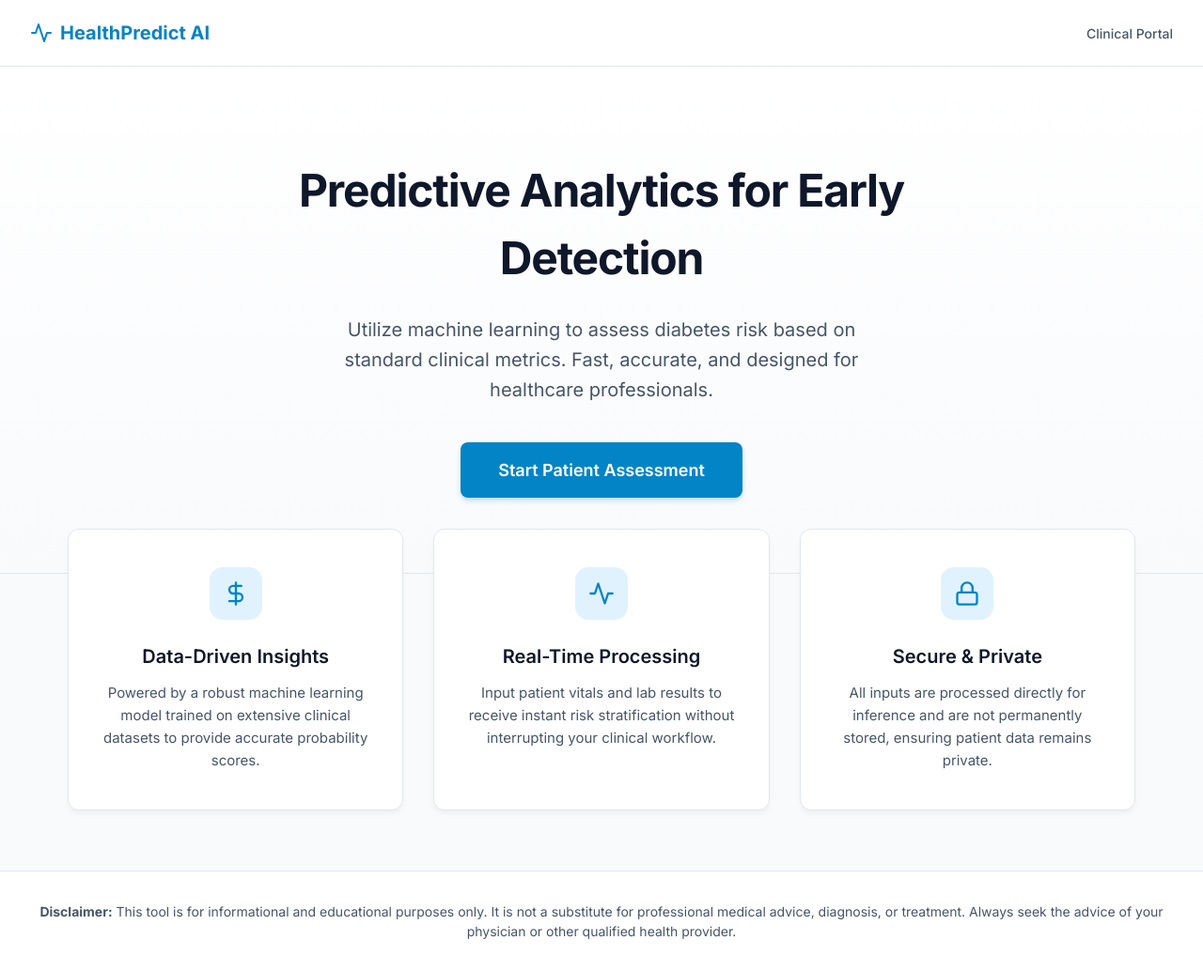
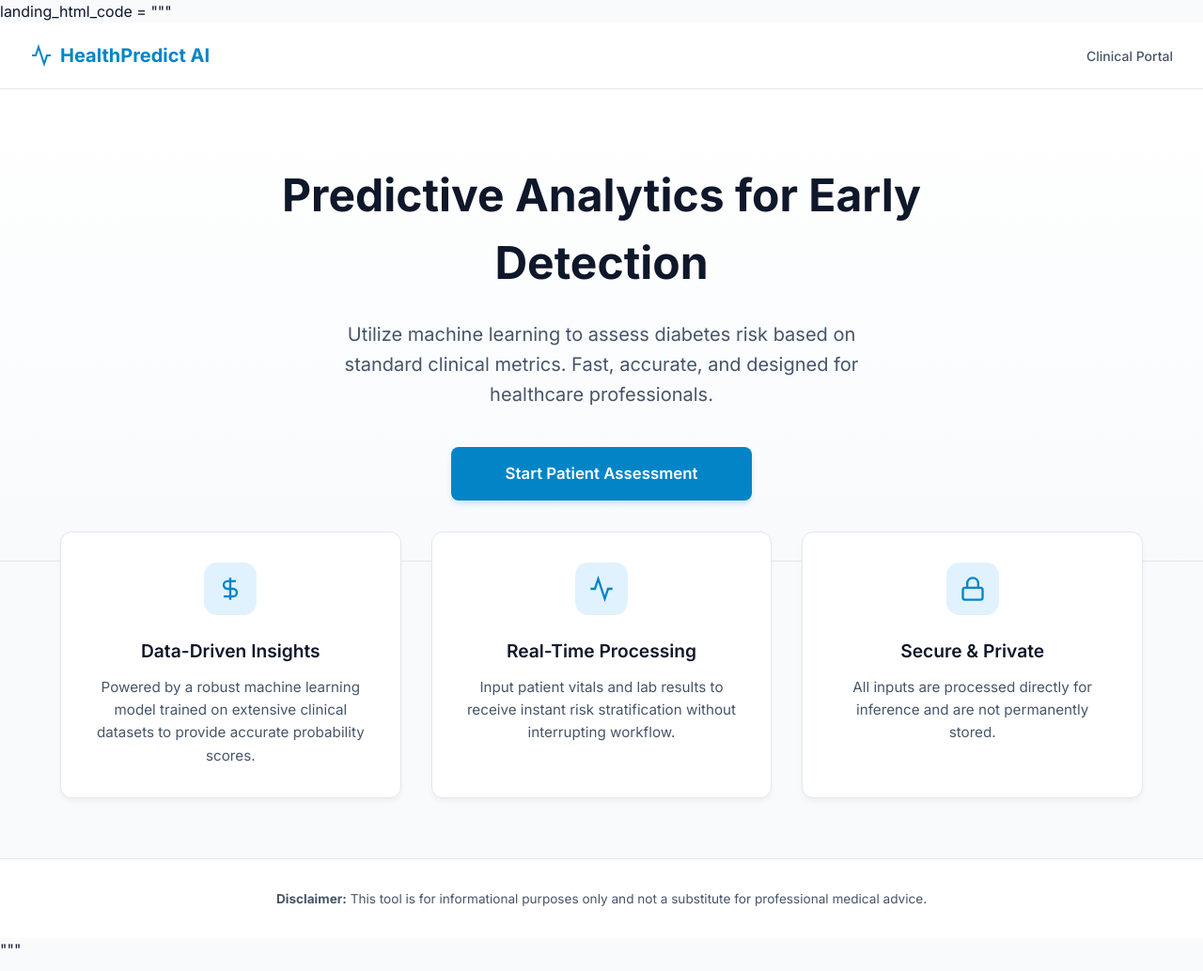
Before and after one commit to akashvahadne/diabetes_mini_project, a Flask app: page / in a window 1280 px wide. Shown: the whole page at 94% size. After the commit the page ends 1010 px from the top, so only its background shows below. Run offline with Flask 3, Linux system fonts and the light colour scheme; parts of the project's set-up code (start-up, migrations or seed data) failed here and were passed over.

Commit message:
Update landing.html

```diff
--- a/templates/landing.html
+++ b/templates/landing.html
@@ -1,4 +1,4 @@
-
+landing_html_code = """
 <!DOCTYPE html>
 <html lang="en">
 <head>
@@ -8,7 +8,7 @@
     <link href="https://fonts.googleapis.com/css2?family=Inter:wght@300;400;500;600;700&display=swap" rel="stylesheet">
     <style>
         :root {
-            --primary-color: #0284c7; /* Trustworthy Medical Blue */
+            --primary-color: #0284c7;
             --primary-hover: #0369a1;
             --bg-body: #f8fafc;
             --bg-surface: #ffffff;
@@ -31,9 +31,10 @@
             min-height: 100vh;
             display: flex;
             flex-direction: column;
+            overflow-x: hidden;
         }
 
-        /* Top Navigation */
+        /* Navbar */
         .navbar {
             background-color: var(--bg-surface);
             border-bottom: 1px solid var(--border-color);
@@ -41,6 +42,8 @@
             display: flex;
             align-items: center;
             justify-content: space-between;
+            flex-wrap: wrap;
+            gap: 0.5rem;
         }
 
         .brand {
@@ -52,27 +55,25 @@
             gap: 0.5rem;
         }
 
-        /* Hero Section */
+        /* Hero */
         .hero {
             text-align: center;
-            padding: 6rem 2rem 5rem 2rem;
+            padding: clamp(3rem, 6vw, 6rem) 1.5rem 4rem 1.5rem;
             background: linear-gradient(180deg, var(--bg-surface) 0%, var(--bg-body) 100%);
             border-bottom: 1px solid var(--border-color);
         }
 
         .hero h1 {
-            font-size: 3rem;
+            font-size: clamp(1.8rem, 5vw, 3rem);
             font-weight: 700;
-            color: var(--text-main);
             margin-bottom: 1.5rem;
-            letter-spacing: -0.025em;
             max-width: 800px;
             margin-left: auto;
             margin-right: auto;
         }
 
         .hero p {
-            font-size: 1.25rem;
+            font-size: clamp(1rem, 2.5vw, 1.25rem);
             color: var(--text-secondary);
             max-width: 600px;
             margin: 0 auto 2.5rem auto;
@@ -83,38 +84,37 @@
             background-color: var(--primary-color);
             color: white;
             padding: 1rem 2.5rem;
-            font-size: 1.125rem;
+            font-size: 1.05rem;
             font-weight: 600;
             border-radius: 8px;
             text-decoration: none;
             transition: all 0.2s ease;
             display: inline-block;
-            box-shadow: 0 4px 6px -1px rgba(2, 132, 199, 0.2), 0 2px 4px -1px rgba(2, 132, 199, 0.1);
+            box-shadow: 0 4px 6px -1px rgba(2, 132, 199, 0.2);
+            max-width: 320px;
+            width: 100%;
         }
 
         .btn-primary:hover {
             background-color: var(--primary-hover);
             transform: translateY(-2px);
-            box-shadow: 0 10px 15px -3px rgba(2, 132, 199, 0.3), 0 4px 6px -2px rgba(2, 132, 199, 0.15);
         }
 
-        /* Features Section */
+        /* Features */
         .features {
             display: grid;
-            grid-template-columns: repeat(auto-fit, minmax(300px, 1fr));
+            grid-template-columns: repeat(auto-fit, minmax(260px, 1fr));
             gap: 2rem;
             max-width: 1200px;
-            margin: -3rem auto 4rem auto;
-            padding: 0 2rem;
-            position: relative;
-            z-index: 10;
+            margin: -2rem auto 4rem auto;
+            padding: 0 1.5rem;
         }
 
         .feature-card {
             background: var(--bg-surface);
             border: 1px solid var(--border-color);
             border-radius: 12px;
-            padding: 2.5rem 2rem;
+            padding: 2rem;
             text-align: center;
             box-shadow: 0 4px 6px -1px rgba(0, 0, 0, 0.05);
             transition: transform 0.2s ease;
@@ -137,35 +137,56 @@
         }
 
         .feature-title {
-            font-size: 1.25rem;
+            font-size: 1.2rem;
             font-weight: 600;
             margin-bottom: 0.75rem;
-            color: var(--text-main);
         }
 
         .feature-desc {
             color: var(--text-secondary);
             line-height: 1.6;
-            font-size: 0.9375rem;
+            font-size: 0.95rem;
         }
 
-        /* Footer */
         footer {
             margin-top: auto;
-            padding: 2rem;
+            padding: 2rem 1.5rem;
             text-align: center;
             border-top: 1px solid var(--border-color);
             color: var(--text-secondary);
-            font-size: 0.875rem;
+            font-size: 0.85rem;
             background: var(--bg-surface);
         }
+
+        footer div {
+            max-width: 900px;
+            margin: 0 auto;
+        }
+
+        /* Extra Mobile Improvements */
+        @media (max-width: 480px) {
+            .navbar {
+                padding: 1rem;
+                text-align: center;
+                justify-content: center;
+            }
+
+            .hero {
+                padding: 3rem 1rem;
+            }
+
+            .features {
+                margin-top: 1rem;
+            }
+        }
+
     </style>
 </head>
 <body>
 
     <nav class="navbar">
         <div class="brand">
-            <svg width="24" height="24" viewBox="0 0 24 24" fill="none" stroke="currentColor" stroke-width="2" stroke-linecap="round" stroke-linejoin="round"><path d="M22 12h-4l-3 9L9 3l-3 9H2"/></svg>
+            <svg width="24" height="24" viewBox="0 0 24 24" fill="none" stroke="currentColor" stroke-width="2"><path d="M22 12h-4l-3 9L9 3l-3 9H2"/></svg>
             HealthPredict AI
         </div>
         <div style="color: var(--text-secondary); font-size: 0.875rem; font-weight: 500;">
@@ -182,32 +203,35 @@
     <section class="features">
         <div class="feature-card">
             <div class="feature-icon">
-                <svg width="28" height="28" viewBox="0 0 24 24" fill="none" stroke="currentColor" stroke-width="2" stroke-linecap="round" stroke-linejoin="round"><path d="M12 2v20M17 5H9.5a3.5 3.5 0 0 0 0 7h5a3.5 3.5 0 0 1 0 7H6"/></svg>
+                <svg width="28" height="28" viewBox="0 0 24 24" fill="none" stroke="currentColor" stroke-width="2"><path d="M12 2v20M17 5H9.5a3.5 3.5 0 0 0 0 7h5a3.5 3.5 0 0 1 0 7H6"/></svg>
             </div>
             <h3 class="feature-title">Data-Driven Insights</h3>
             <p class="feature-desc">Powered by a robust machine learning model trained on extensive clinical datasets to provide accurate probability scores.</p>
         </div>
+
         <div class="feature-card">
             <div class="feature-icon">
-                <svg width="28" height="28" viewBox="0 0 24 24" fill="none" stroke="currentColor" stroke-width="2" stroke-linecap="round" stroke-linejoin="round"><path d="M22 12h-4l-3 9L9 3l-3 9H2"/></svg>
+                <svg width="28" height="28" viewBox="0 0 24 24" fill="none" stroke="currentColor" stroke-width="2"><path d="M22 12h-4l-3 9L9 3l-3 9H2"/></svg>
             </div>
             <h3 class="feature-title">Real-Time Processing</h3>
-            <p class="feature-desc">Input patient vitals and lab results to receive instant risk stratification without interrupting your clinical workflow.</p>
+            <p class="feature-desc">Input patient vitals and lab results to receive instant risk stratification without interrupting workflow.</p>
         </div>
+
         <div class="feature-card">
             <div class="feature-icon">
-                <svg width="28" height="28" viewBox="0 0 24 24" fill="none" stroke="currentColor" stroke-width="2" stroke-linecap="round" stroke-linejoin="round"><rect x="3" y="11" width="18" height="11" rx="2" ry="2"/><path d="M7 11V7a5 5 0 0 1 10 0v4"/></svg>
+                <svg width="28" height="28" viewBox="0 0 24 24" fill="none" stroke="currentColor" stroke-width="2"><rect x="3" y="11" width="18" height="11" rx="2"/><path d="M7 11V7a5 5 0 0 1 10 0v4"/></svg>
             </div>
             <h3 class="feature-title">Secure & Private</h3>
-            <p class="feature-desc">All inputs are processed directly for inference and are not permanently stored, ensuring patient data remains private.</p>
+            <p class="feature-desc">All inputs are processed directly for inference and are not permanently stored.</p>
         </div>
     </section>
 
     <footer>
-        <div style="max-width: 1200px; margin: 0 auto;">
-            <strong>Disclaimer:</strong> This tool is for informational and educational purposes only. It is not a substitute for professional medical advice, diagnosis, or treatment. Always seek the advice of your physician or other qualified health provider.
+        <div>
+            <strong>Disclaimer:</strong> This tool is for informational purposes only and not a substitute for professional medical advice.
         </div>
     </footer>
 
 </body>
 </html>
+"""
```
